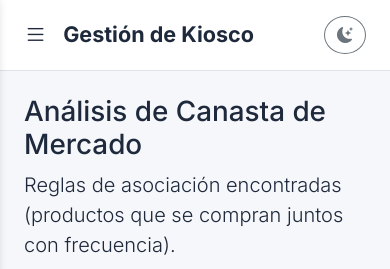
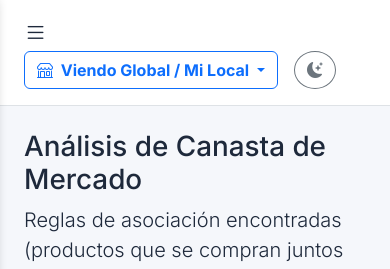
Before and after one commit to ferchujcz/sistema_stock, a Django app: page /analisis/canasta/ in a window 390 px wide. Shown: the top 269 px of the page. Run offline with Django 5.2, Linux system fonts and the light colour scheme; a user stored in the database is signed in; data comes from the database, SQL or seed files in the repository; some libraries are stand-ins or nearby versions.

Commit message:
basta de cambios

```diff
--- a/core/context_processors.py
+++ b/core/context_processors.py
@@ -4,20 +4,15 @@ from .models import Stock, Producto, Sucursal, Configuracion
 from django.utils import timezone
 
 def info_global(request):
-    """
-    Inyecta datos globales en todas las plantillas:
-    1. Nombre del Negocio (Configuración).
-    2. Lista de Sucursales (Para Superuser Y Admins locales).
-    """
     config = Configuracion.objects.first()
     if not config:
         config = Configuracion.objects.create(nombre_negocio="Mi Negocio")
 
     sucursales = []
-    # MAGIA: Ahora chequeamos si es creador O si tiene el rol de admin
     if request.user.is_authenticated:
-        es_admin_local = hasattr(request.user, 'perfilusuario') and request.user.perfilusuario.rol == 'admin'
-        if request.user.is_superuser or es_admin_local:
+        # Detectamos si es Superuser O si tiene el rol 'admin'
+        es_admin = request.user.is_superuser or (hasattr(request.user, 'perfilusuario') and request.user.perfilusuario.rol == 'admin')
+        if es_admin:
             sucursales = Sucursal.objects.all()
 
     return {
--- a/core/templates/core/base.html
+++ b/core/templates/core/base.html
@@ -113,12 +113,34 @@
             <nav class="navbar navbar-expand-lg navbar-light bg-light border-bottom px-4 py-3 d-flex justify-content-between">
                 <div class="d-flex align-items-center">
                     <i class="bi bi-list fs-3 me-3" id="menu-toggle" style="cursor: pointer;"></i>
-                    <h4 class="m-0 fw-bold">Gestión de Kiosco</h4>
+                    <h4 class="m-0 fw-bold d-none d-md-block">Gestión de Kiosco</h4>
                 </div>
 
-                <button class="btn btn-outline-secondary rounded-circle" id="theme-toggle" title="Cambiar Tema">
-                    <i class="bi bi-moon-stars-fill"></i>
-                </button>
+                <div class="d-flex align-items-center gap-3">
+                    {% if todas_las_sucursales_contexto %}
+                    <div class="dropdown">
+                        <button class="btn btn-outline-primary dropdown-toggle fw-bold" type="button" id="dropdownSucursal" data-bs-toggle="dropdown" aria-expanded="false">
+                            <i class="bi bi-shop me-1"></i>
+                            {% if request.session.sucursal_seleccionada_id %}
+                                Viendo Local Específico
+                            {% else %}
+                                Viendo Global / Mi Local
+                            {% endif %}
+                        </button>
+                        <ul class="dropdown-menu dropdown-menu-end shadow" aria-labelledby="dropdownSucursal">
+                            <li><a class="dropdown-item fw-bold text-primary" href="{% url 'seleccionar_sucursal' 0 %}"><i class="bi bi-globe"></i> Ver Todas (Global)</a></li>
+                            <li><hr class="dropdown-divider"></li>
+                            {% for suc in todas_las_sucursales_contexto %}
+                                <li><a class="dropdown-item {% if request.session.sucursal_seleccionada_id == suc.id %}active{% endif %}" href="{% url 'seleccionar_sucursal' suc.id %}">{{ suc.nombre }}</a></li>
+                            {% endfor %}
+                        </ul>
+                    </div>
+                    {% endif %}
+
+                    <button class="btn btn-outline-secondary rounded-circle" id="theme-toggle" title="Cambiar Tema">
+                        <i class="bi bi-moon-stars-fill"></i>
+                    </button>
+                </div>
             </nav>
 
             <div class="container-fluid px-4 py-4">
--- a/core/views.py
+++ b/core/views.py
@@ -51,26 +51,28 @@ from .models import (
 )
 
 
-# --- AGREGAR AL PRINCIPIO DE VIEWS.PY ---
 def obtener_sucursal_usuario(request):
-    """
-    Determina qué sucursal debe ver el usuario.
-    1. Si es EMPLEADO: Devuelve su sucursal asignada (fija).
-    2. Si es ADMIN: Devuelve la sucursal que eligió en la sesión,
-       o None si quiere ver el "Global" (todas).
-    """
-    if request.user.is_superuser:
-        # El admin manda: si eligió una sucursal en el menú, usamos esa
+    user = request.user
+    if not user.is_authenticated:
+        return None
+
+    es_admin = user.is_superuser or (hasattr(user, 'perfilusuario') and user.perfilusuario.rol == 'admin')
+
+    if es_admin:
+        # 1. Intentamos ver si eligió algo manual en el menú de la barra superior
         sucursal_id = request.session.get('sucursal_seleccionada_id')
         if sucursal_id:
-            return Sucursal.objects.filter(id=sucursal_id).first()
-        return None # None significa "Modo Global" (ver todo)
-
-    # Si es mortal (empleado), usa la de su perfil
-    try:
-        return request.user.perfilusuario.sucursal
-    except:
-        return None
+            sucursal = Sucursal.objects.filter(id=sucursal_id).first()
+            if sucursal: return sucursal
+
+        # 2. Plan B automático: usamos la sucursal asignada a su perfil de usuario
+        if hasattr(user, 'perfilusuario') and user.perfilusuario.sucursal:
+            return user.perfilusuario.sucursal
+
+        return None # Solo si no tiene perfil ni seleccionó nada
+
+    # Si es empleado común, va directo a su sucursal fija
+    return user.perfilusuario.sucursal if hasattr(user, 'perfilusuario') else None
 # ==============================================================================
 # VISTA PRINCIPAL (DASHBOARD)
 # ==============================================================================
```
